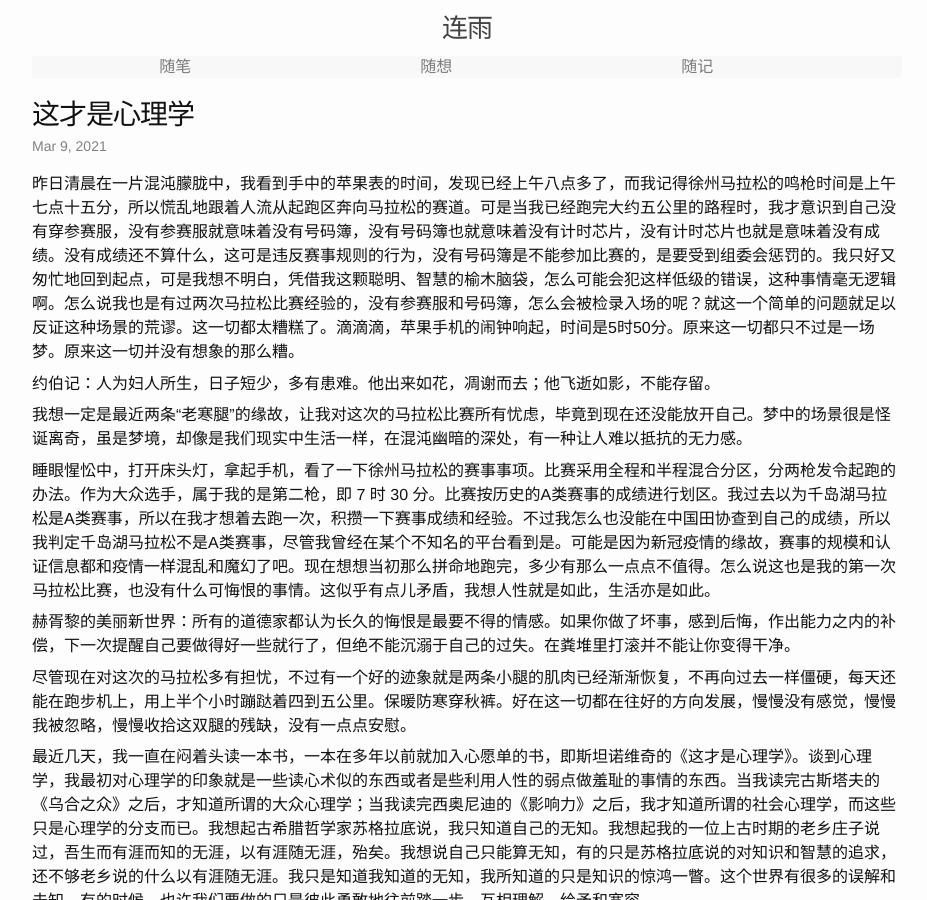
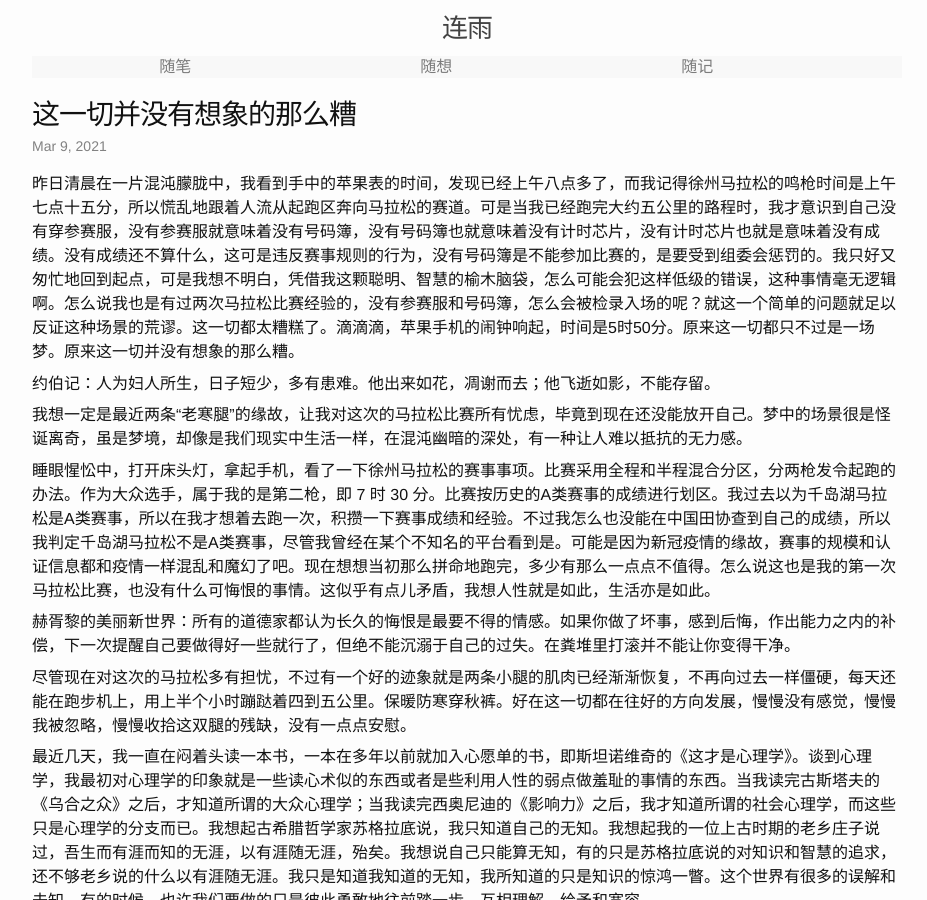
Before and after one commit to lianyu1115/lianyu, a Jekyll site: the page built from _essays/2021-03-09-这一切并没有想象的那么糟.md, in a window 1280 px wide and 900 px high. Shown: the whole window, without its empty margins (173-1100 px from the left). Built offline with Jekyll 4.4.1, drawn with Linux system fonts in a browser that asks for light colours.

Commit message:
Update and rename 2021-03-09-这才是心理学.md to 2021-03-09-这一切并没有想象的那么糟.md

```diff
--- a/_essays/2021-03-09-这才是心理学.md
+++ b/_essays/2021-03-09-这一切并没有想象的那么糟.md
@@ -1,8 +1,8 @@
 ---
 layout: post
-title: '这才是心理学'
+title: '这一切并没有想象的那么糟'
 date: '2021-03-09 11:59:27 +0800'
-categories: 'book'
+categories: ''
 tags: ''
 ---
 
```
